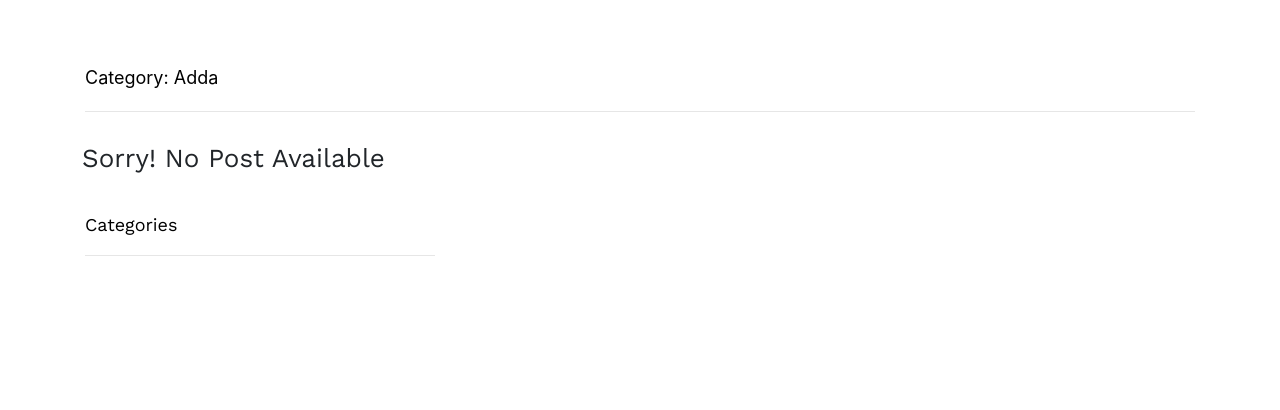
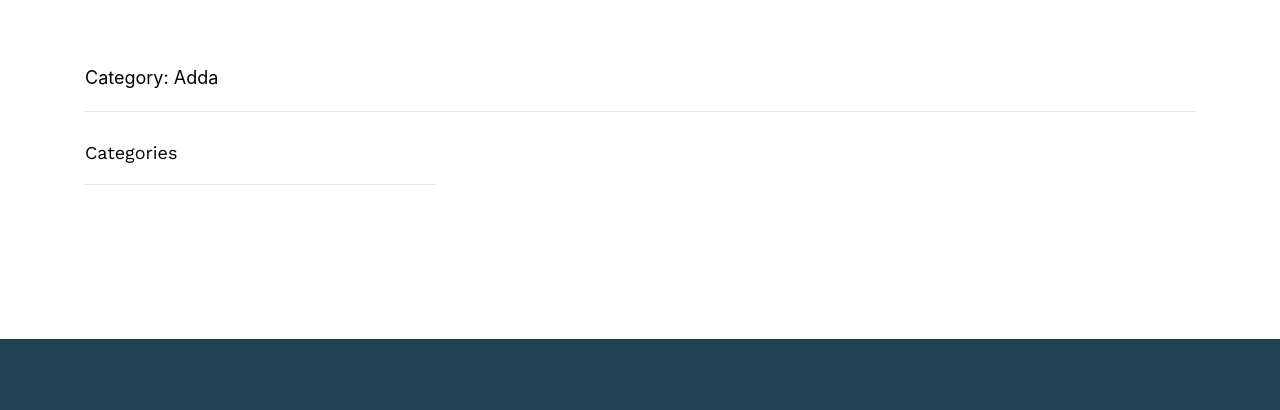
Before and after one commit to sumantts/blogy, a PHP site: page /gitHub/index.php?p=adda in a window 1280 px wide. Shown: the part 102-512 px from the top of the page. Run offline with PHP 8.4, Linux system fonts and the light colour scheme; data that the repository does not hold is empty; some web fonts are replaced.

Commit message:
ui updated

```diff
--- a/pages/adda.php
+++ b/pages/adda.php
@@ -36,7 +36,7 @@
 							</a>
 						<?php } ?>
 						<?php if($posts_adda[$i]->post_video != ''){?>
-							<iframe width="250" height="150" src="https://www.youtube.com/embed/<?=$posts_adda[$i]->post_video?>" title="YouTube video player" frameborder="0" allow="accelerometer; autoplay; clipboard-write; encrypted-media; gyroscope; picture-in-picture; web-share" allowfullscreen></iframe>
+							<iframe width="100%" height="150" src="https://www.youtube.com/embed/<?=$posts_adda[$i]->post_video?>" title="YouTube video player" frameborder="0" allow="accelerometer; autoplay; clipboard-write; encrypted-media; gyroscope; picture-in-picture; web-share" allowfullscreen></iframe>
 						<?php } ?>
 						<span class="date"><?=date('jS. F, Y', strtotime($posts_adda[$i]->created_on))?></span>
 						<h2><a href="?p=read-more&pi=<?=$posts_adda[$i]->post_id?>"><?=$title_1?></a></h2>
--- a/pages/category.php
+++ b/pages/category.php
@@ -17,114 +17,38 @@
 					<div class="heading">Category: <?=$title?></div>
 				</div>
 			</div>
+
+
 			<div class="row posts-entry">
-				<?php
+			<?php
 				if(sizeof($categories_data) > 0){
 				?>
 				<div class="col-lg-8">
-				<?php
-				for($c = 0; $c < sizeof($categories_data); $c++){
-				?>
-					<div class="blog-entry d-flex blog-entry-search-item">
+					<?php
+					for($c = 0; $c < sizeof($categories_data); $c++){
+					?>
+					<div class="blog-entry d-flex blog-entry-search-item row">
 						<?php if($categories_data[$c]->post_image != ''){?>
-							<a href="?p=read-more&pi=<?=$categories_data[$c]->post_id?>" class="img-link me-4">
-								<img src="<?=$categories_data[$c]->post_image?>" alt="Image" class="img-fluid">
+							<a href="?p=read-more&pi=<?=$categories_data[$c]->post_id?>" class="col-xl-4" >
+								<img src="<?=$categories_data[$c]->post_image?>" alt="Image" style="width: 100%!important; height: auto; border-radius:10px;"/>
 							</a>
 						<?php } ?>
 						<?php if($categories_data[$c]->post_video != ''){?>
-							<iframe width="250" height="250" src="https://www.youtube.com/embed/<?=$categories_data[$c]->post_video?>" title="YouTube video player" frameborder="0" allow="accelerometer; autoplay; clipboard-write; encrypted-media; gyroscope; picture-in-picture; web-share" allowfullscreen></iframe>
+							<iframe  class="col-xl-4" src="https://www.youtube.com/embed/<?=$categories_data[$c]->post_video?>" title="YouTube video player" frameborder="0" allow="accelerometer; autoplay; clipboard-write; encrypted-media; gyroscope; picture-in-picture; web-share" allowfullscreen></iframe>
 						<?php } ?>
 
-						<div>
+						<div class="col-xl-8">
 							<span class="date"><?=date('jS. F, Y', strtotime($categories_data[$c]->created_on))?> &bullet; <a href="#"><?=$title?></a></span>
 							<h2><a href="?p=read-more&pi=<?=$categories_data[$c]->post_id?>"><?=$categories_data[$c]->post_title?></a></h2>
 							<p><?=substr($categories_data[$c]->post_description, 0, 200)?></p>
-							<!-- <div><?=substr($categories_data[$c]->post_description, 0, 100)?></div>
-							<div class="text ellipsis">
-								<span class="text-concat"><?=$categories_data[$c]->post_description?></span>
-							</div> -->
 							<p><a href="?p=read-more&pi=<?=$categories_data[$c]->post_id?>" class="btn btn-sm btn-outline-primary">Read More</a></p>
 						</div>
 					</div>
 				<?php } ?>
-
-					<!-- <div class="blog-entry d-flex blog-entry-search-item">
-						<a href="?p=read-more" class="img-link me-4">
-							<img src="images/img_2_sq.jpg" alt="Image" class="img-fluid">
-						</a>
-						<div>
-							<span class="date">Apr. 14th, 2022 &bullet; <a href="#">Business</a></span>
-							<h2><a href="?p=read-more">Thought you loved Python? Wait until you meet Rust</a></h2>
-							<p>Lorem ipsum dolor sit amet consectetur adipisicing elit. Unde, nobis ea quis inventore vel voluptas.</p>
-							<p><a href="?p=read-more" class="btn btn-sm btn-outline-primary">Read More</a></p>
-						</div>
-					</div>
-
-					<div class="blog-entry d-flex blog-entry-search-item">
-						<a href="?p=read-more" class="img-link me-4">
-							<img src="images/img_3_sq.jpg" alt="Image" class="img-fluid">
-						</a>
-						<div>
-							<span class="date">Apr. 14th, 2022 &bullet; <a href="#">Business</a></span>
-							<h2><a href="?p=read-more">Thought you loved Python? Wait until you meet Rust</a></h2>
-							<p>Lorem ipsum dolor sit amet consectetur adipisicing elit. Unde, nobis ea quis inventore vel voluptas.</p>
-							<p><a href="?p=read-more" class="btn btn-sm btn-outline-primary">Read More</a></p>
-						</div>
-					</div>
-
-					<div class="blog-entry d-flex blog-entry-search-item">
-						<a href="?p=read-more" class="img-link me-4">
-							<img src="images/img_4_sq.jpg" alt="Image" class="img-fluid">
-						</a>
-						<div>
-							<span class="date">Apr. 14th, 2022 &bullet; <a href="#">Business</a></span>
-							<h2><a href="?p=read-more">Thought you loved Python? Wait until you meet Rust</a></h2>
-							<p>Lorem ipsum dolor sit amet consectetur adipisicing elit. Unde, nobis ea quis inventore vel voluptas.</p>
-							<p><a href="?p=read-more" class="btn btn-sm btn-outline-primary">Read More</a></p>
-						</div>
-					</div>
-
-					<div class="blog-entry d-flex blog-entry-search-item">
-						<a href="?p=read-more" class="img-link me-4">
-							<img src="images/img_5_sq.jpg" alt="Image" class="img-fluid">
-						</a>
-						<div>
-							<span class="date">Apr. 14th, 2022 &bullet; <a href="#">Business</a></span>
-							<h2><a href="?p=read-more">Thought you loved Python? Wait until you meet Rust</a></h2>
-							<p>Lorem ipsum dolor sit amet consectetur adipisicing elit. Unde, nobis ea quis inventore vel voluptas.</p>
-							<p><a href="?p=read-more" class="btn btn-sm btn-outline-primary">Read More</a></p>
-						</div>
-					</div>
-
-					<div class="row text-start pt-5 border-top">
-						<div class="col-md-12">
-							<div class="custom-pagination">
-								<span>1</span>
-								<a href="#">2</a>
-								<a href="#">3</a>
-								<a href="#">4</a>
-								<span>...</span>
-								<a href="#">15</a>
-							</div>
-						</div>
-					</div> -->
-
 				</div>
-				<?php }else{?>
-					<div class="blog-entry d-flex blog-entry-search-item">
-						<h2>Sorry! No Post Available</h2>
-					</div>
 				<?php } ?>
 
 				<div class="col-lg-4 sidebar">
-
-					<!-- <div class="sidebar-box search-form-wrap mb-4">
-						<form action="" class="sidebar-search-form">
-							<span class="bi-search"></span>
-							<input type="text" class="form-control" id="s" placeholder="Type a keyword and hit enter">
-						</form>
-					</div> -->
-					<!-- END sidebar-box -->
 					<?php
 					if(sizeof($popu_posts) > 0){
 					?>
@@ -187,18 +111,6 @@
 								?>
 								<li><a href="?p=<?=$categories[$k]->category_slug?>"><?=$categories[$k]->category_name?> <span>(<?=$categories[$k]->category_post_count?>)</span></a></li>
 						<?php } } }?>
-							<!-- <li><a href="?p=art_work">Art Work <span>(22)</span></a></li>
-							<li><a href="?p=photo_stories">Photo Stories <span>(37)</span></a></li>
-							<li><a href="?p=adda">Adda <span>(42)</span></a></li>
-							<li><a href="?p=satire">Satire <span>(14)</span></a></li>
-							<li><a href="?p=op_ed">Op-Ed <span>(12)</span></a></li>
-							<li><a href="?p=letters_to_the_editor">Letters to the Editor <span>(22)</span></a></li>
-							<li><a href="?p=indept-reportage">Indept Reportage <span>(32)</span></a></li>
-							<li><a href="?p=righting-the-wrong">Righting the Wrong <span>(12)</span></a></li>
-							<li><a href="?p=public_culture">Public Culture <span>(22)</span></a></li>
-							<li><a href="?p=public_history">Public History <span>(32)</span></a></li>
-							<li><a href="?p=podcasts_sahityacharcha">Podcasts Sahityacharcha <span>(22)</span></a></li>
-							<li><a href="?p=videos">Videos <span>(14)</span></a></li> -->
 						</ul>
 					</div>
 					<!-- END sidebar-box -->
@@ -213,21 +125,9 @@
 							?>
 							<li><a href="?p=<?=$filtered_tags[$t]->category_slug?>"><?=$filtered_tags[$t]->post_tag_n?></a></li>
 							<?php } ?>
-							<!-- <li><a href="#">Adventure</a></li>
-							<li><a href="#">Food</a></li>
-							<li><a href="#">Lifestyle</a></li>
-							<li><a href="#">Business</a></li>
-							<li><a href="#">Freelancing</a></li>
-							<li><a href="#">Travel</a></li>
-							<li><a href="#">Adventure</a></li>
-							<li><a href="#">Food</a></li>
-							<li><a href="#">Lifestyle</a></li>
-							<li><a href="#">Business</a></li>
-							<li><a href="#">Freelancing</a></li> -->
 						</ul>
 					</div>
                 	<?php } ?>
-
 				</div>
 			</div>
 		</div>
--- a/studio/assets/php/authorsCtrl.php
+++ b/studio/assets/php/authorsCtrl.php
@@ -22,5 +22,5 @@
         array_push($authors, $author);
     }
 }
-$mysqli->close();
+
 ?>
```
